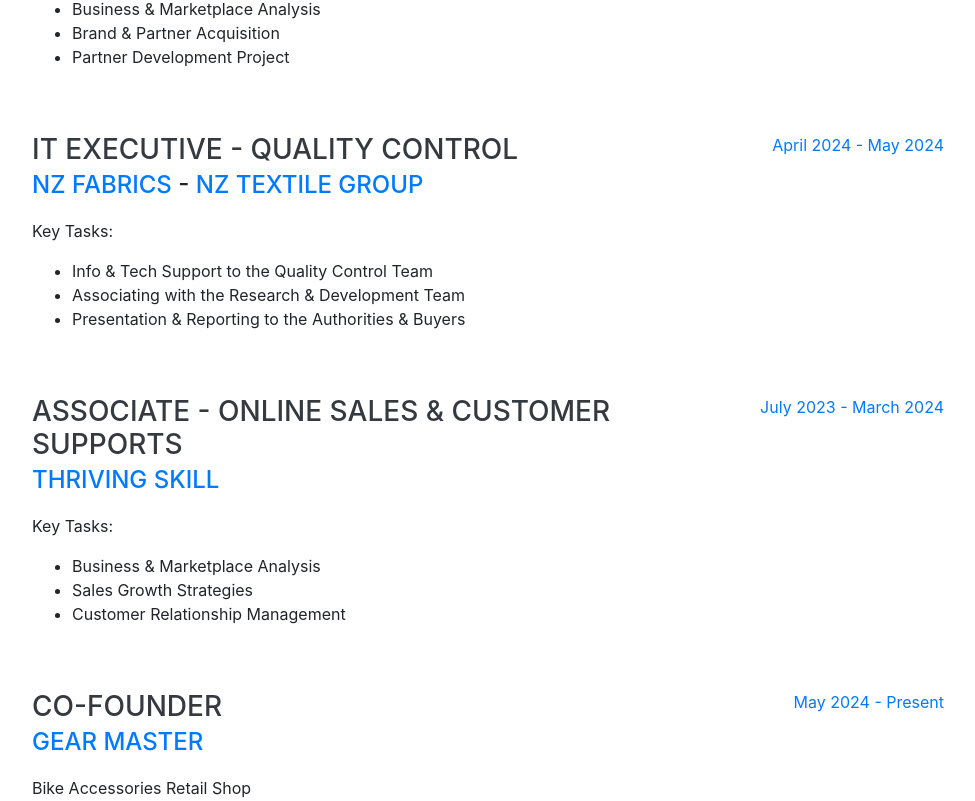
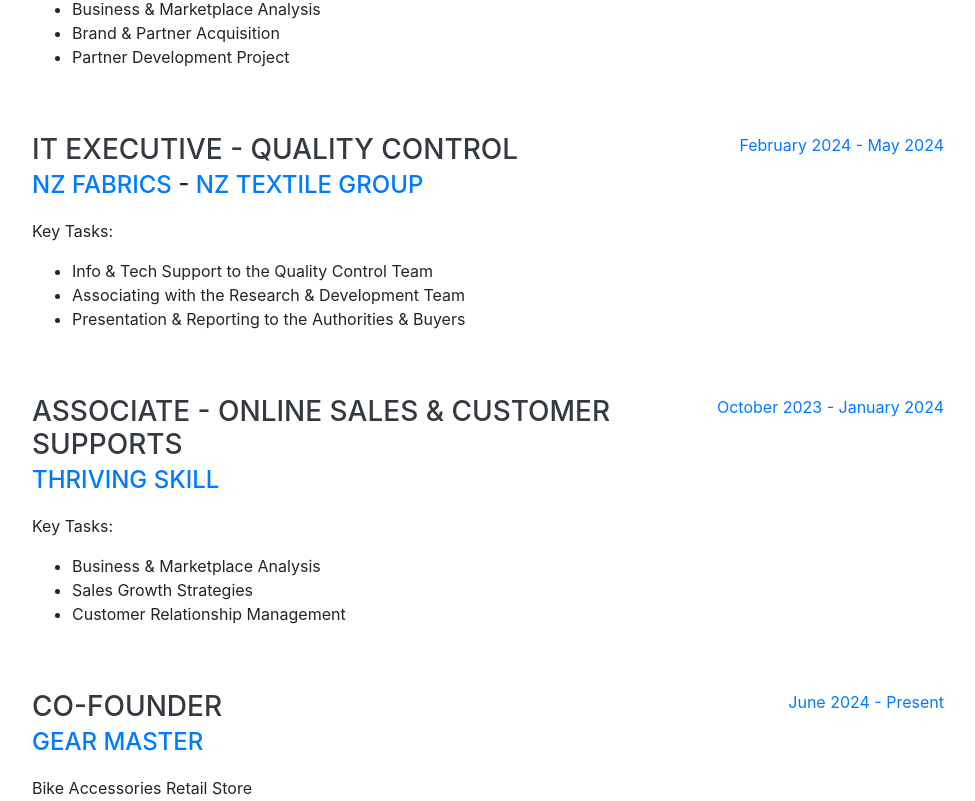
Before and after one commit to saajiidi/saajiidi.github.io, a website with bundled scripts: page index.html in a window 1280 px wide. Shown: the part 1359-2160 px from the top of the page, without its empty margins (288-1263 px from the left). Built offline with nearby package versions, Linux system fonts and the light colour scheme; a web font is replaced by a local one.

Commit message:
Update index.html

```diff
--- a/index.html
+++ b/index.html
@@ -173,7 +173,7 @@
             </p>
           </div>
           <div class="resume-date text-md-right">
-            <span class="text-primary">April 2024 - May 2024</span>
+            <span class="text-primary">February 2024 - May 2024</span>
           </div>
         </div>
 
@@ -191,7 +191,7 @@
               </ul></p>
           </div>
           <div class="resume-date text-md-right">
-            <span class="text-primary">July 2023 - March 2024</span>
+            <span class="text-primary">October 2023 - January 2024</span>
           </div>
         </div>
 
@@ -201,12 +201,12 @@
             <div class="subheading mb-3">
               <a href="https://www.facebook.com/profile.php?id=61558077623189">Gear Master</a>
             </div>
-            <p>Bike Accessories Retail Shop
+            <p>Bike Accessories Retail Store
 
             </p>
           </div>
           <div class="resume-date text-md-right">
-            <span class="text-primary">May 2024 - Present</span>
+            <span class="text-primary">June 2024 - Present</span>
           </div>
         </div>
 
```
